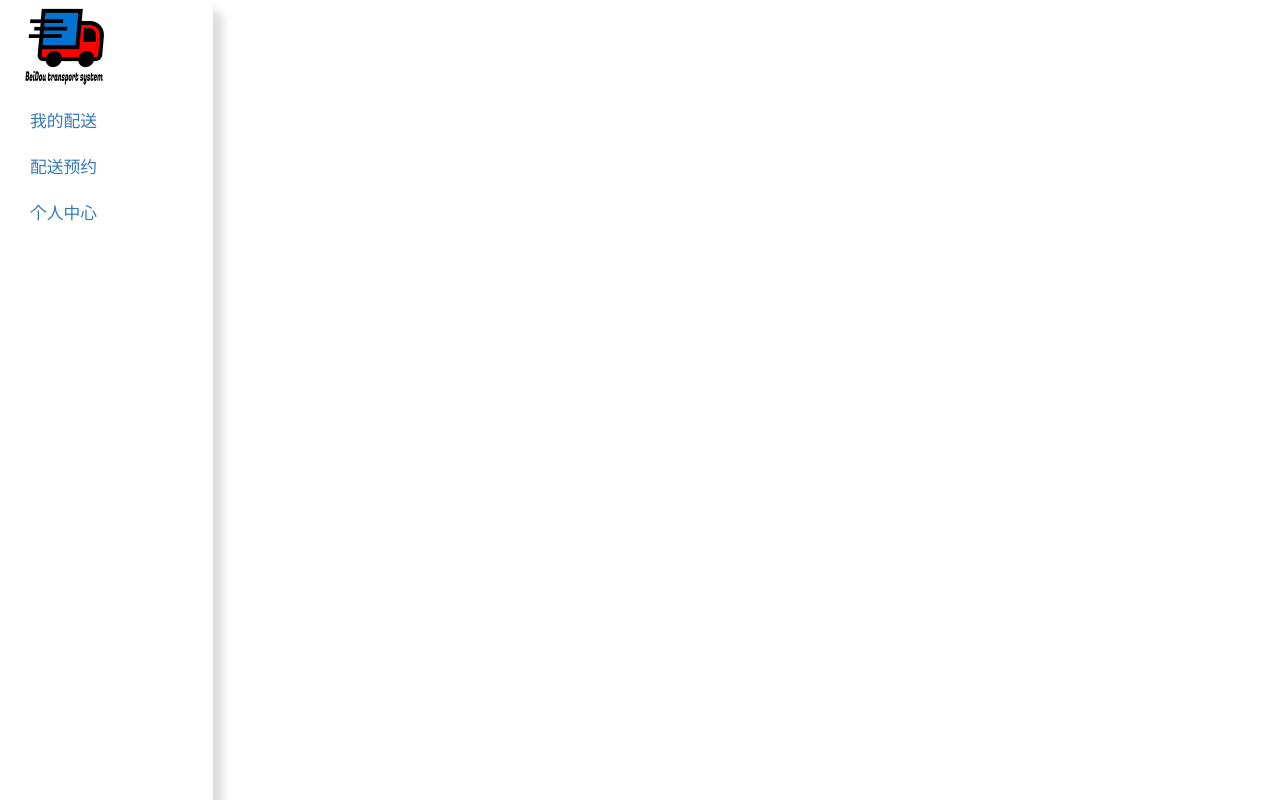
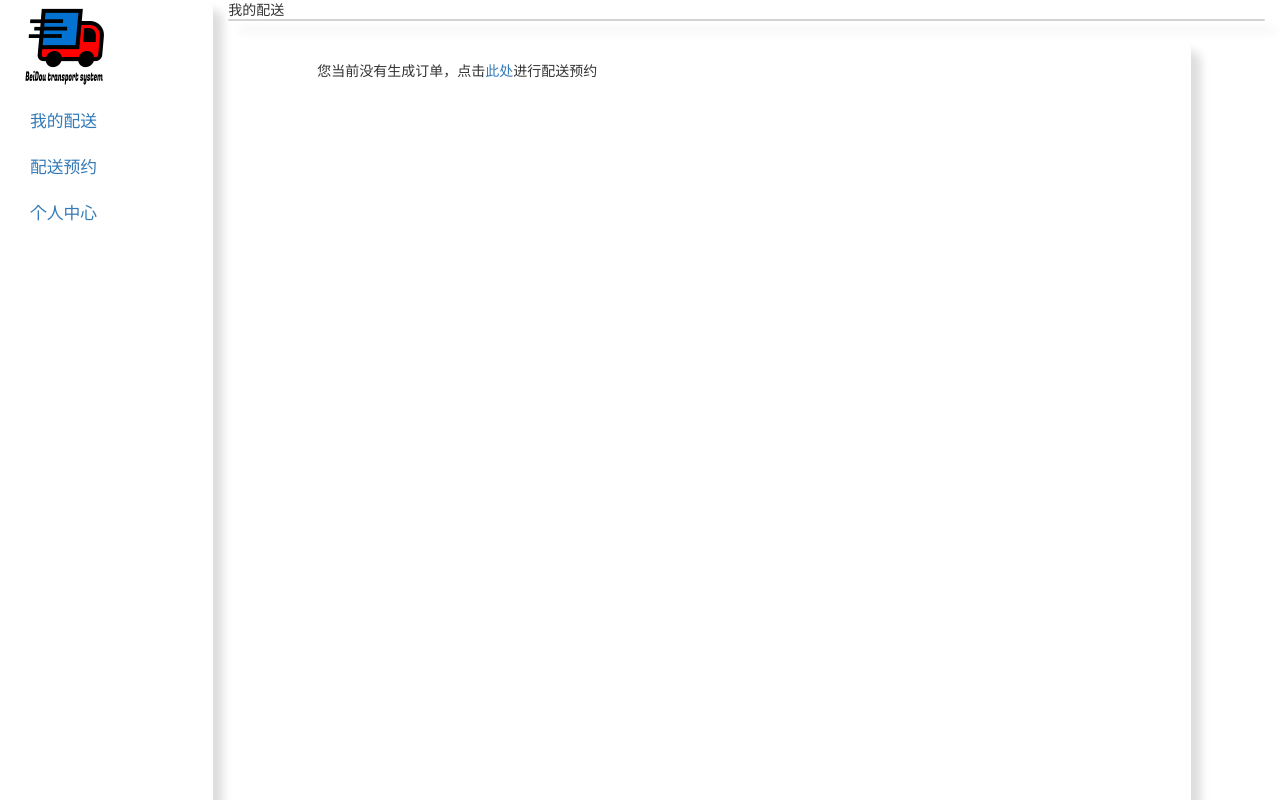
Before and after one commit to maolele02/BeiDou-Intelligent-navigation-Vue, a Vue app: page /space#/Index/delivery in a window 1280 px wide. Shown: the top 800 px of the page. Built offline with nearby package versions, Linux system fonts and the light colour scheme; no server answers; what v-region would draw is missing.

Commit message:
index ok

```diff
--- a/src/App.vue
+++ b/src/App.vue
@@ -1,26 +1,17 @@
 <template>
   <div id="app">
-
-    <div class="container-fluid"  id="root">
-      <div class="row">
-        <LeftMenu msg="Welcome to Your Vue.js App"/>
-        <div class="col-md-10">
-
-          <!--指定组件的呈现位置-->
-	        <router-view></router-view>
-        </div>
-      </div>
-    </div>
+    <!--指定组件的呈现位置-->
+    <router-view></router-view>
   </div>
 </template>
 
 <script>
-import LeftMenu from './components/LeftMenu.vue'
+
 
 export default {
   name: 'App',
   components: {
-    LeftMenu
+
   },
   data(){
     return{
--- a/src/components/LeftMenu.vue
+++ b/src/components/LeftMenu.vue
@@ -3,9 +3,9 @@
     <div class="col-md-2 menu" id="leftBox">
       <img src="../assets/BeiDouLogo.png" width="100px" height="100px" alt="logo">
       <ul class="nav nav-pills nav-stacked" id="menuBox">
-          <li><router-link active-class="active" to="/delivery">我的配送</router-link></li>
-          <li><router-link active-class="active" to="/reserving">配送预约</router-link></li>
-          <li><router-link active-class="active" to="/space">个人中心</router-link></li>
+          <li><router-link active-class="active" to="/index/delivery">我的配送</router-link></li>
+          <li><router-link active-class="active" to="/index/reserving">配送预约</router-link></li>
+          <li><router-link active-class="active" to="/index/space">个人中心</router-link></li>
       </ul>
     </div>
   </div>
--- /dev/null
+++ b/src/pages/Index.vue
@@ -0,0 +1,32 @@
+<template>
+  <div id="index">
+
+    <div class="container-fluid">
+      <div class="row">
+        <LeftMenu msg="Welcome to Your Vue.js App"/>
+        <div class="col-md-10">
+          <!--指定组件的呈现位置-->
+          <router-view></router-view>
+	        <!-- <router-view name="MyOrder"></router-view> -->
+          <!-- <router-view name="Reserving"></router-view>
+          <router-view name="Reserving"></router-view>
+          <router-view name="Space"></router-view> -->
+        </div>
+      </div>
+    </div>
+  </div>
+</template>
+
+<script>
+import LeftMenu from '../components/LeftMenu.vue'
+export default {
+      name: 'Index',
+  components: {
+    LeftMenu
+  },
+}
+</script>
+
+<style>
+
+</style>
--- a/src/router/index.js
+++ b/src/router/index.js
@@ -2,26 +2,34 @@ import VueRouter from "vue-router";
 
 import MyOrder from '../pages/MyOrder';  // 引入组件
 import PersonalCenter from '../pages/PersonalCenter';
-import Reserving from '../pages/Reserving'
+import Reserving from '../pages/Reserving';
+import Index from '../pages/Index';
 
 // 创建并暴露路由
 export default new VueRouter({
     routes:[
         {  // 默认路由
             path: '/',
-            redirect: 'delivery'
+            redirect: 'Index/delivery'
         },
         {
-            path: '/delivery',
+            path: '/index',
+            name: 'Index',
+            component: Index,
+            children:[
+                {
+                  path: 'delivery',
                   component: MyOrder
                 },
                 {
-            path: '/space',
+                    path: 'space',
                     component: PersonalCenter
                 },
                 {
-            path: '/reserving',
-            component: Reserving,
+                    path: 'reserving',
+                    component: Reserving
+                }
+              ]
         }
     ]
 });
```
Lines whose indentation alone changed are shown as unchanged.
